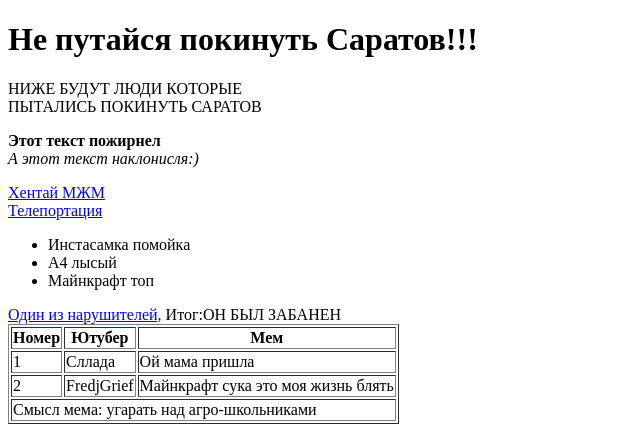
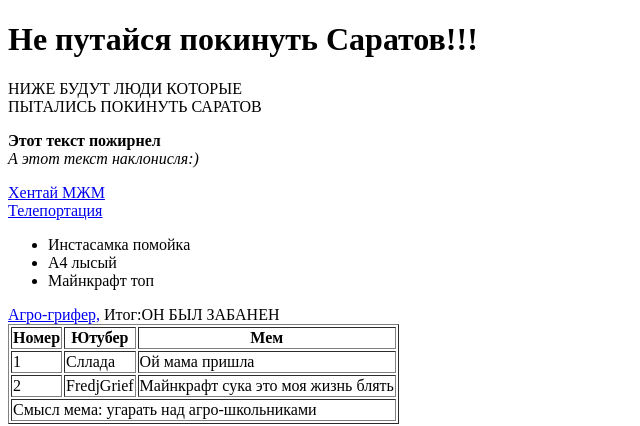
Before and after one commit to NguyenDucTung2009/roflcait, a plain HTML site: page index.html in a window 1280 px wide. Shown: the top 426 px of the page, without its empty margins (0-640 px from the left). Drawn offline with Linux system fonts and the light colour scheme.

Commit message:
Update index.html

```diff
--- a/index.html
+++ b/index.html
@@ -21,7 +21,7 @@
       </ul>
           <a href="https://www.youtube.com/watch?v=K4QzEnFIApE&ab_channel=FredjGrief"
            target="_blank">
-           Один из нарушителей,</a> Итог:ОН БЫЛ ЗАБАНЕН
+           Агро-грифер,</a> Итог:ОН БЫЛ ЗАБАНЕН
       <table border="1">
         <thead>
           <tr>
```
